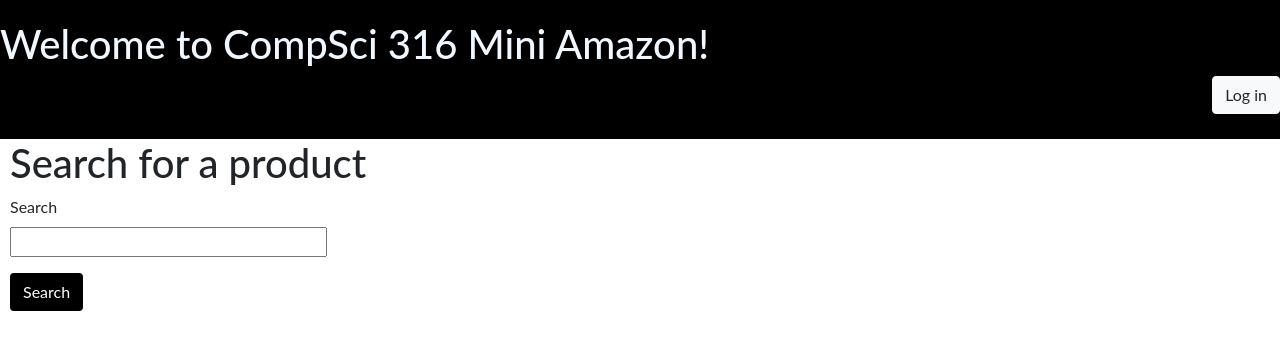
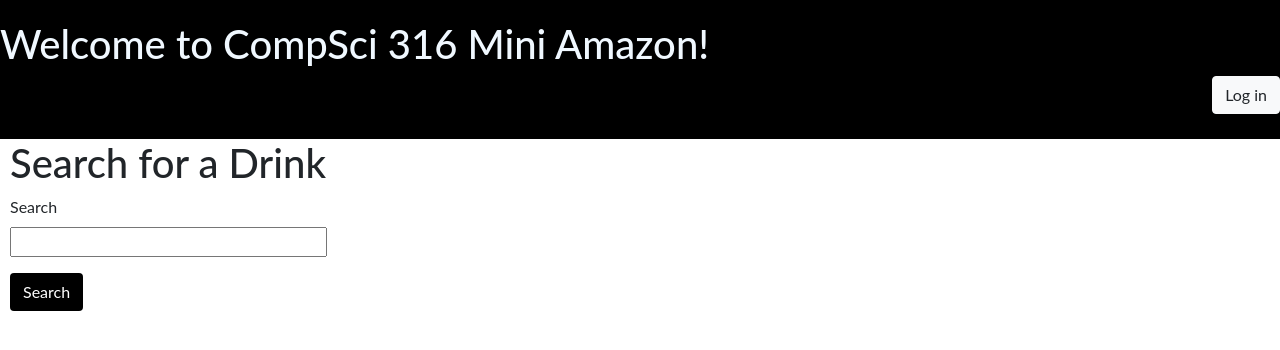
Before and after one commit to Stuarttsao/CS316_Project, a Flask app: page / in a window 1280 px wide. Shown: the top 350 px of the page. Run offline with Flask 2, Linux system fonts and the light colour scheme; parts of the project's set-up code (start-up, migrations or seed data) failed here and were passed over; some libraries are stand-ins or nearby versions.

Commit message:
slight front end change, also csv character encription changed to utf-8

```diff
--- a/app/templates/index2.html
+++ b/app/templates/index2.html
@@ -3,7 +3,7 @@
 {% block content %}
 
 <!-- HTML Page with search bar and search button -->
-<h1>Search for a product</h1>
+<h1>Search for a Drink</h1>
 <form action="" method="post" novalidate>
   {{ form.hidden_tag() }}
   <p>
```
